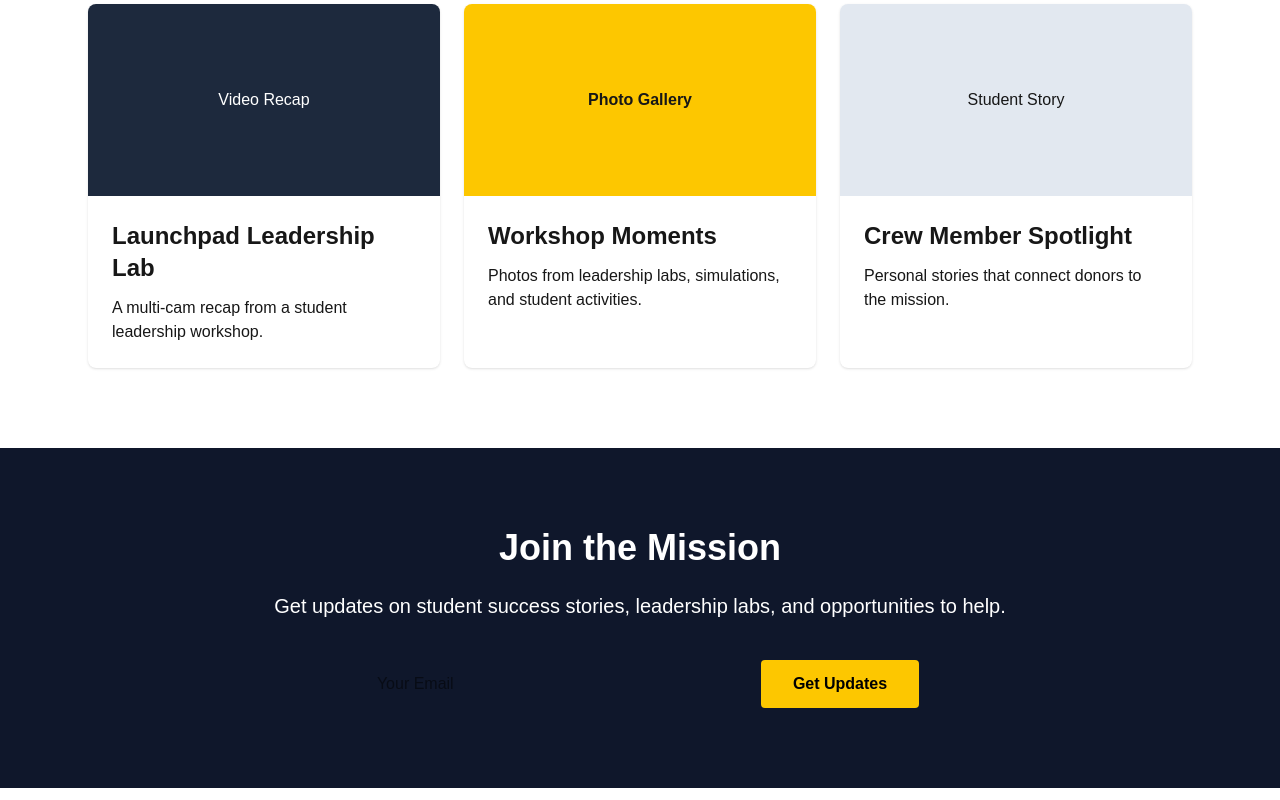
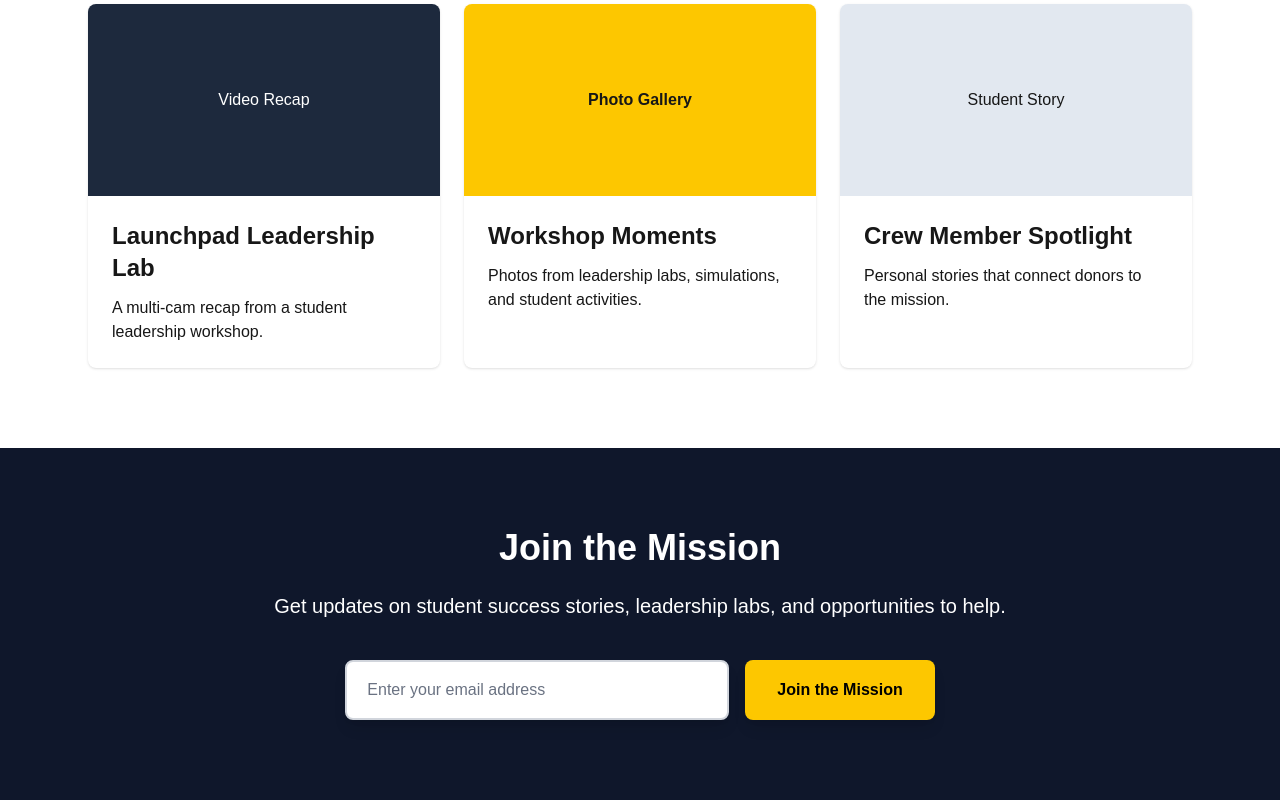
Before and after one commit to goldencloudservices/launch-project, a Next.js app: page / in a window 1280 px wide. Shown: the part 1392-2192 px from the top of the page. Built offline with nearby package versions, Linux system fonts and the light colour scheme.

Commit message:
Test Amplify auto deploy

```diff
--- a/app/page.tsx
+++ b/app/page.tsx
@@ -118,15 +118,15 @@ export default function Home() {
     </p>
 
     <div className="mt-10 flex flex-col md:flex-row gap-4 justify-center">
-      <input
-        type="email"
-        placeholder="Your Email"
-        className="px-4 py-3 rounded text-black w-full md:w-96"
-      />
+ <input
+  type="email"
+  placeholder="Enter your email address"
+  className="px-5 py-4 rounded-lg bg-white border-2 border-gray-300 text-gray-900 placeholder-gray-500 w-full md:w-96 shadow-lg"
+/>
 
-      <button className="bg-yellow-400 text-black px-8 py-3 rounded font-bold">
-        Get Updates
-      </button>
+      <button className="bg-yellow-400 hover:bg-yellow-500 text-black px-8 py-4 rounded-lg font-bold shadow-lg">
+  Join the Mission
+</button>
     </div>
   </div>
 </section>
```
